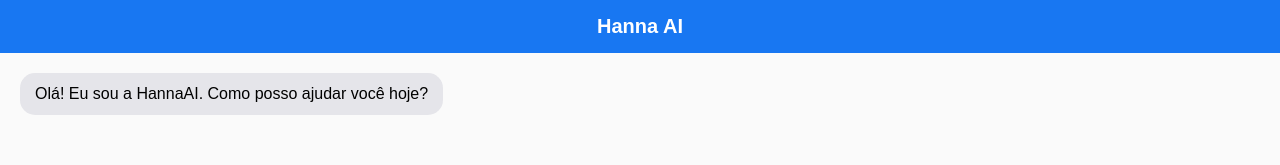
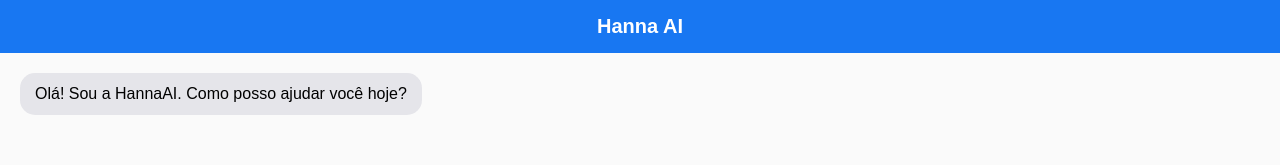
Before and after one commit to Douglasadri10/hannachat2, a plain HTML site: page index.html in a window 1280 px wide. Shown: the top 165 px of the page. Drawn offline with Linux system fonts and the light colour scheme.

Commit message:
Update index.html

```diff
--- a/index.html
+++ b/index.html
@@ -75,7 +75,7 @@
 <body>
   <header>Hanna AI</header>
   <div class="chat-box" id="chat-box">
-    <div class="message ai">Olá! Eu sou a HannaAI. Como posso ajudar você hoje?</div>
+    <div class="message ai">Olá! Sou a HannaAI. Como posso ajudar você hoje?</div>
   </div>
   <form id="chat-form">
     <input type="text" id="user-input" placeholder="Digite sua mensagem..." autocomplete="off" />
```
